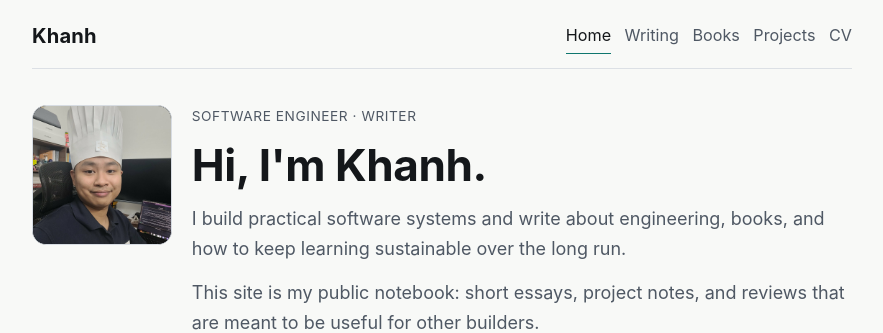
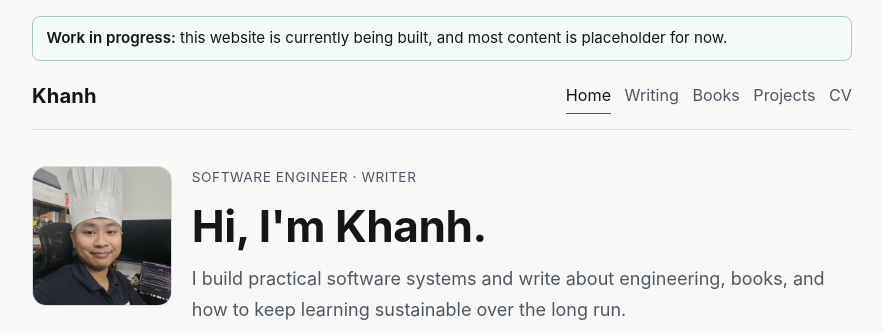
Before and after one commit to khankaholic/khankaholic.github.io, a website built with Vite: page index.html in a window 1280 px wide. Shown: the top 333 px of the page, without its empty margins (198-1081 px from the left). Built offline with nearby package versions, Linux system fonts and the light colour scheme.

Commit message:
chore: add WIP global noti

```diff
--- a/src/main.ts
+++ b/src/main.ts
@@ -104,6 +104,20 @@ function initScrollProgress(): void {
   window.addEventListener("scroll", updateProgress, { passive: true });
   window.addEventListener("resize", updateProgress);
   updateProgress();
+}
+
+function initWipNotice(): void {
+  const siteWrap = document.querySelector<HTMLElement>(".site-wrap");
+  if (!siteWrap || siteWrap.querySelector(".wip-notice")) {
+    return;
+  }
+
+  const notice = document.createElement("aside");
+  notice.className = "wip-notice";
+  notice.setAttribute("role", "note");
+  notice.innerHTML =
+    "<strong>Work in progress:</strong> this website is currently being built, and most content is placeholder for now.";
+  siteWrap.prepend(notice);
 }
 
 function createWritingCard(entry: WritingEntry): string {
@@ -275,6 +289,7 @@ initCurrentYear();
 initNavCurrentState();
 initRevealObserver();
 initScrollProgress();
+initWipNotice();
 renderHomeWriting();
 renderHomeBooks();
 renderWritingIndex();
--- a/src/styles.css
+++ b/src/styles.css
@@ -72,6 +72,21 @@ button:focus-visible {
   transform-origin: 0 50%;
   transform: scaleX(0);
   z-index: 70;
+}
+
+.wip-notice {
+  margin: 0.9rem 0 0;
+  border: 1px solid color-mix(in srgb, var(--accent) 22%, var(--line));
+  background: color-mix(in srgb, var(--accent-soft) 68%, #fff);
+  color: var(--text);
+  border-radius: 8px;
+  padding: 0.55rem 0.75rem;
+  font-size: 0.84rem;
+  line-height: 1.5;
+}
+
+.wip-notice strong {
+  font-weight: 600;
 }
 
 header.site-header {
```
